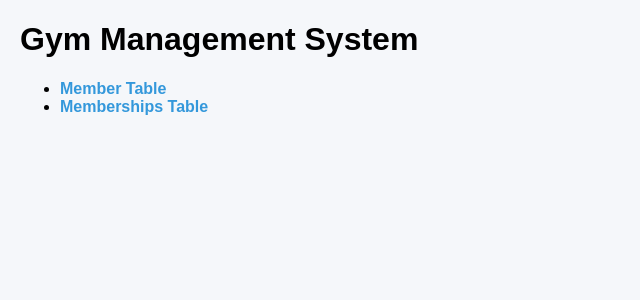
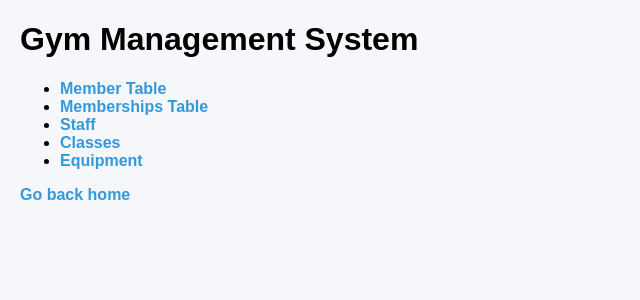
Before and after one commit to lg3878/db_project, a Flask app: page / in a window 1280 px wide. Shown: the top 300 px of the page, without its empty margins (0-640 px from the left). Run offline with Flask 3, Linux system fonts and the light colour scheme.

Commit message:
Begin work on other tables

```diff
--- a/app.py
+++ b/app.py
@@ -27,7 +27,6 @@ def get_all_members():
     return result
 
 
-
 @app.route('/')
 def home():
     return render_template('index.html', name="Gym Management System")
@@ -54,6 +53,7 @@ def add_member():
         member_id = cursor.lastrowid
         return f"Member added successfuly! <a href='/assign_membership/{member_id}'>Assign Membership</a>"
     return render_template('add_member.html', name='Add Member')
+
 
 @app.route('/edit_member/<int:member_id>', methods=['GET', 'POST'])
 def edit_member(member_id):
@@ -205,6 +205,10 @@ def activate_member(member_id):
     return redirect(f'/assign_membership/{member_id}')
 
 
+"""
+Memberships table
+"""
+
 def get_memberships():
     cursor.execute("SELECT * FROM memberships")
     result = cursor.fetchall()
--- a/templates/index.html
+++ b/templates/index.html
@@ -5,7 +5,11 @@
     <h1>Gym Management System</h1>
     <ul>
         <li><a href="/members">Member Table</a></li>
+        <!-- TO DO: Implement CRUD for all of these -->
         <li><a href="/memberships">Memberships Table</a></li>
+         <li><a href="/staff">Staff</a></li>
+         <li><a href="/classes">Classes</a></li>
+         <li><a href="/equipment">Equipment</a></li>
     </ul>
 
 {% endblock %}
--- a/templates/layout.html
+++ b/templates/layout.html
@@ -11,5 +11,7 @@
     {% block content %}
 
     {% endblock %}
+
+    <a href="/">Go back home</a>
 </body>
 </html>
--- a/templates/members.html
+++ b/templates/members.html
@@ -40,4 +40,7 @@
     <h2>Add Member</h2>
 <a href="/add_member">Add Member</a>
 
+<br>
+<br>
+
 {% endblock %}
```
